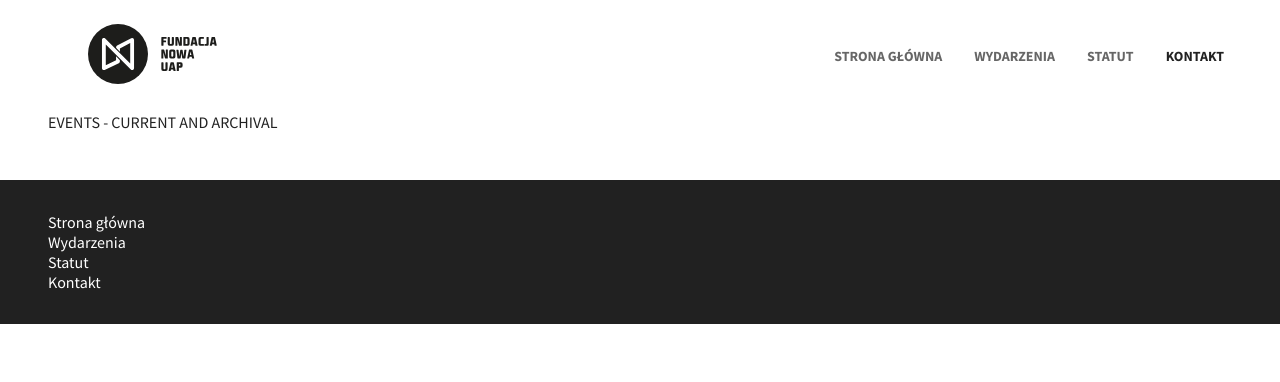
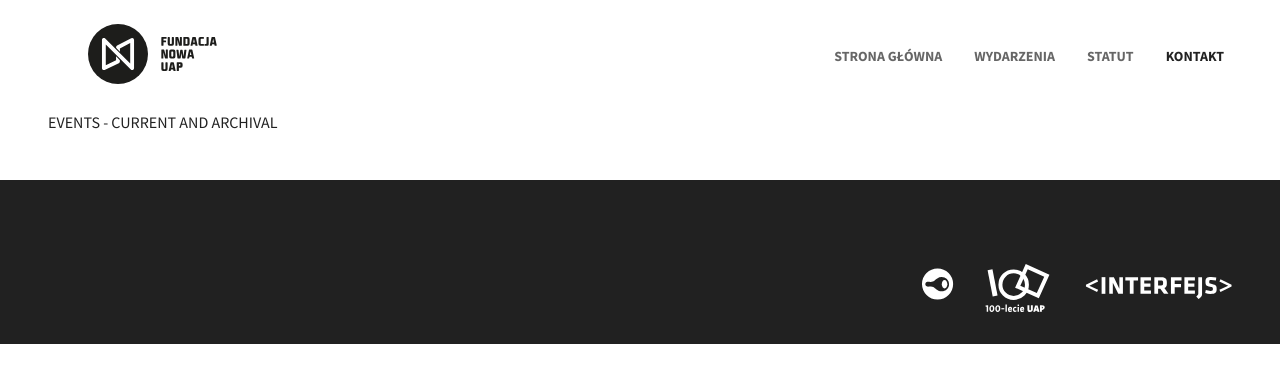
Before and after one commit to UrbaniakM/nowa-uap, a Gatsby site: page /contact in a window 1280 px wide. Built offline with nearby package versions, Linux system fonts and the light colour scheme; Gatsby itself is replaced by a stand-in of ours.

Commit message:
Add InterfacesLogo, add it to the Footer

```diff
--- a/src/components/Footer/Footer.tsx
+++ b/src/components/Footer/Footer.tsx
@@ -1,7 +1,6 @@
 import * as React from 'react';
 import styled from 'styled-components';
-import { useRoutingQuery } from 'utils/useRoutingQuery';
-import { Link } from '@reach/router';
+import { InterfacesLogo } from 'components/Logos/InterfacesLogo';
 
 
 const FooterWrapper = styled.div`
@@ -14,19 +13,22 @@
   display: flex;
   flex-direction: column;
   margin: ${props => props.theme.spacing(4, 6)};
+  min-height: 100px;
+  justify-content: flex-end;
+`
+
+const FooterLogo = styled(InterfacesLogo)`
+  height: 48px;
+  fill: ${props => props.theme.colorPalette.whitePrimary};
+  margin-left: auto;
 `
 
 export const Footer: React.FC = () => {
-  const pages = useRoutingQuery();
 
   return (
     <FooterWrapper>
       <FooterContent>
-        {pages.map(({ name, route }) => (
-          <Link to={route}>
-            {name}
-          </Link>
-        ))}
+        <FooterLogo />
       </FooterContent>
     </FooterWrapper>
   )
--- /dev/null
+++ b/src/components/Logos/InterfacesLogo.tsx
@@ -0,0 +1,48 @@
+import * as React from 'react';
+
+export interface InterfacesLogoProps {
+  className?: string;
+}
+
+export const InterfacesLogo: React.FC<InterfacesLogoProps> = ({ className }) => {
+  return (
+    <svg xmlns="http://www.w3.org/2000/svg" viewBox="0 0 1060.87 164.49" className={className}>
+      <g>
+        <g>
+          <path d="M509.49,472.66A53.33,53.33,0,1,0,562.78,526,53.34,53.34,0,0,0,509.49,472.66Zm14,78.42a26.28,26.28,0,0,1-11.08-2.43c-10.33-4.24-13.18-13.69-26-14.2a32.71,32.71,0,0,0-6,.44c-6.54.75-13.21-1.35-13-8.47.21-7.35,6.57-8.94,13.42-8.13a22.22,22.22,0,0,0,4.87.41c11.69,0,14.6-7.22,22.64-11.76a25.69,25.69,0,0,1,15.14-4.87c14,0,25.41,11,25.41,24.52S537.48,551.08,523.45,551.08Z" transform="translate(-456.13 -457.39)" fillRule="evenodd" />
+          <path d="M533.39,512.46c-5.3,0-9.42,6.68-9.42,14.44s4.56,14.16,9.49,14.16,9.68-6.27,9.57-14S538.69,512.5,533.39,512.46Z" transform="translate(-456.13 -457.39)" fillRule="evenodd" />
+        </g>
+        <g>
+          <path d="M770.3,580.34a52.22,52.22,0,1,1,52.21-52.22,52.28,52.28,0,0,1-52.21,52.22m0-90.89A38.67,38.67,0,1,0,809,528.12a38.72,38.72,0,0,0-38.67-38.67" transform="translate(-456.13 -457.39)" />
+          <rect x="689.54" y="476.52" width="16.93" height="91.39" transform="translate(-542.96 -314.6) rotate(-11)" />
+          <path d="M856.41,575.05,775.2,538.6l36.46-81.21,81.21,36.45Zm-63.3-43.26,56.49,25.35L875,500.66,818.47,475.3Z" transform="translate(-456.13 -457.39)" />
+          <polygon points="226.68 141.34 226.68 163.94 221.74 163.94 221.74 146.32 218.3 146.77 217.75 142.41 226.68 141.34" />
+          <path d="M704.16,610.1c0,7.35-3.95,11.63-9.12,11.63-4.95,0-8.16-3.54-8.16-11.67,0-7,4-11.29,9.12-11.29,4.91,0,8.16,3.54,8.16,11.33M691.82,610c0,5.57,1.44,7.31,3.51,7.31s3.88-2,3.88-7.24-1.44-6.94-3.51-6.94-3.88,2-3.88,6.87" transform="translate(-456.13 -457.39)" />
+          <path d="M724.53,610.1c0,7.35-3.95,11.63-9.12,11.63-4.94,0-8.16-3.54-8.16-11.67,0-7,4-11.29,9.12-11.29,4.91,0,8.16,3.54,8.16,11.33M712.2,610c0,5.57,1.44,7.31,3.51,7.31s3.88-2,3.88-7.24-1.44-6.94-3.51-6.94-3.88,2-3.88,6.87" transform="translate(-456.13 -457.39)" />
+          <rect x="271.87" y="151.35" width="10.08" height="3.99" />
+          <polygon points="290.81 138.72 290.81 163.94 286.08 163.94 286.08 138.87 290.81 138.72" />
+          <path d="M765,612.43v1.4l-9.86.18c.34,2.59,1.59,3.66,3.51,3.66a10.85,10.85,0,0,0,4.91-1.59l1.29,3.36a11.9,11.9,0,0,1-6.64,2.29c-4.58,0-7.64-3.25-7.64-8.82s3.17-8.79,8.12-8.79c4.1,0,6.31,2.33,6.31,8.31m-9.86-1.26h5.58c0-2.44-.81-3.32-2.44-3.32s-2.84,1-3.14,3.32" transform="translate(-456.13 -457.39)" />
+          <path d="M779.61,604.53l-.41,4.2a19.94,19.94,0,0,0-3-.25c-2.84,0-3.91,1.1-3.91,4.35s1.14,4.62,2.92,4.62a9.58,9.58,0,0,0,4.1-1.33l1.25,3.51a10.16,10.16,0,0,1-6.05,2.1c-4.21,0-7-3-7-8.6,0-5.91,3-8.9,8.71-8.9a20.75,20.75,0,0,1,3.36.3" transform="translate(-456.13 -457.39)" />
+          <path d="M788.88,598.66a2.72,2.72,0,0,1-3,2.88c-1.7,0-2.62-.93-2.62-2.74a2.67,2.67,0,0,1,2.92-2.8,2.4,2.4,0,0,1,2.66,2.66m-.41,5.76v16.9h-4.76V604.56Z" transform="translate(-456.13 -457.39)" />
+          <path d="M806.41,612.43v1.4l-9.86.18c.34,2.59,1.59,3.66,3.51,3.66a10.85,10.85,0,0,0,4.91-1.59l1.29,3.36a11.9,11.9,0,0,1-6.64,2.29c-4.58,0-7.64-3.25-7.64-8.82s3.17-8.79,8.12-8.79c4.1,0,6.31,2.33,6.31,8.31m-9.86-1.26h5.58c0-2.44-.81-3.32-2.44-3.32s-2.84,1-3.14,3.32" transform="translate(-456.13 -457.39)" />
+          <path d="M824,599.17v14.55c0,1.59.92,2.47,2.69,2.47s2.66-.88,2.66-2.84V599.17h6.5v14.44c0,4.69-3.77,8.27-9.68,8.27-5.5,0-8.67-3.1-8.67-7.9V599.17Z" transform="translate(-456.13 -457.39)" />
+          <path d="M852.26,599.21l6.46,21.86-6.5.62-1.07-4.13H844.8l-1,3.76h-6.46l6.54-22.11Zm-6,13h3.54l-.92-3.58-.85-4.32-.81,4.32Z" transform="translate(-456.13 -457.39)" />
+          <path d="M876.77,605.78c0,5.17-3.91,8.94-9.93,9v6.53h-6.46V599.17a43.56,43.56,0,0,1,6.13-.48c7.35,0,10.26,2.62,10.26,7.09m-9.93-1.7v5.36c2.25,0,3.44-1.22,3.44-3.11,0-1.51-.78-2.25-2.66-2.25Z" transform="translate(-456.13 -457.39)" />
+        </g>
+      </g>
+      <g>
+        <path d="M1018,534.75v-6.34l38-18.54,3.69,7.3-30.2,14.41L1059.7,546l-3.69,7.38Z" transform="translate(-456.13 -457.39)" />
+        <path d="M1071.69,559.58V502.44h12.87v57.14Z" transform="translate(-456.13 -457.39)" />
+        <path d="M1110.12,522v37.58h-12.27V502.44h15.79l18.79,39.38V502.44h12.26v57.14h-15.87Z" transform="translate(-456.13 -457.39)" />
+        <path d="M1181.22,513.85v45.73h-12.87V513.85H1153V502.44h43.58v11.41Z" transform="translate(-456.13 -457.39)" />
+        <path d="M1204.89,559.58V502.44h35.95v11.41h-23.08v10.47H1239v11.41h-21.27v12.44h23.08v11.41Z" transform="translate(-456.13 -457.39)" />
+        <path d="M1272.82,541.82h-7.55v17.76H1252.4V502.44h23.76c13.9,0,19,5.49,19,16.22v7c0,7.12-2.57,11.93-8.32,14.33l13.81,19.56h-15.27Zm9.52-22c0-4.29-1.63-6-6.86-6h-10.21v16.82h10.21c5.49,0,6.86-2,6.86-6.27Z" transform="translate(-456.13 -457.39)" />
+        <path d="M1309.26,559.58V502.44h36.29v11.41h-23.42V526h21.62v11.4h-21.62v22.14Z" transform="translate(-456.13 -457.39)" />
+        <path d="M1355.4,559.58V502.44h35.95v11.41h-23.08v10.47h21.28v11.41h-21.28v12.44h23.08v11.41Z" transform="translate(-456.13 -457.39)" />
+        <path d="M1396,568.59c6.26-5.06,7-6,7-9V502.44h12.87v59.11c0,5.41-4.55,10.21-12.19,16.13Z" transform="translate(-456.13 -457.39)" />
+        <path d="M1445,560.44a47.11,47.11,0,0,1-18.45-3.69l2.15-10a54.29,54.29,0,0,0,16.47,2.74c6.61,0,7.89-1.28,7.89-6.09,0-5.15-.25-5.75-9.6-7.81-13.82-3-15.88-5.75-15.88-18.1,0-11.41,4-15.95,19.74-15.95a83.36,83.36,0,0,1,17.33,1.88l-1.29,10.81a87.83,87.83,0,0,0-15.87-1.63c-5.75,0-7,1-7,5.24,0,5.49.26,5.57,9.27,7.71,15.44,3.69,16.21,6.7,16.21,17.94S1462.19,560.44,1445,560.44Z" transform="translate(-456.13 -457.39)" />
+        <path d="M1479,553.37l-3.68-7.38,30.19-14.41-30.19-14.41,3.68-7.3,38,18.54v6.34Z" transform="translate(-456.13 -457.39)" />
+      </g>
+    </svg>
+  )
+}
```
